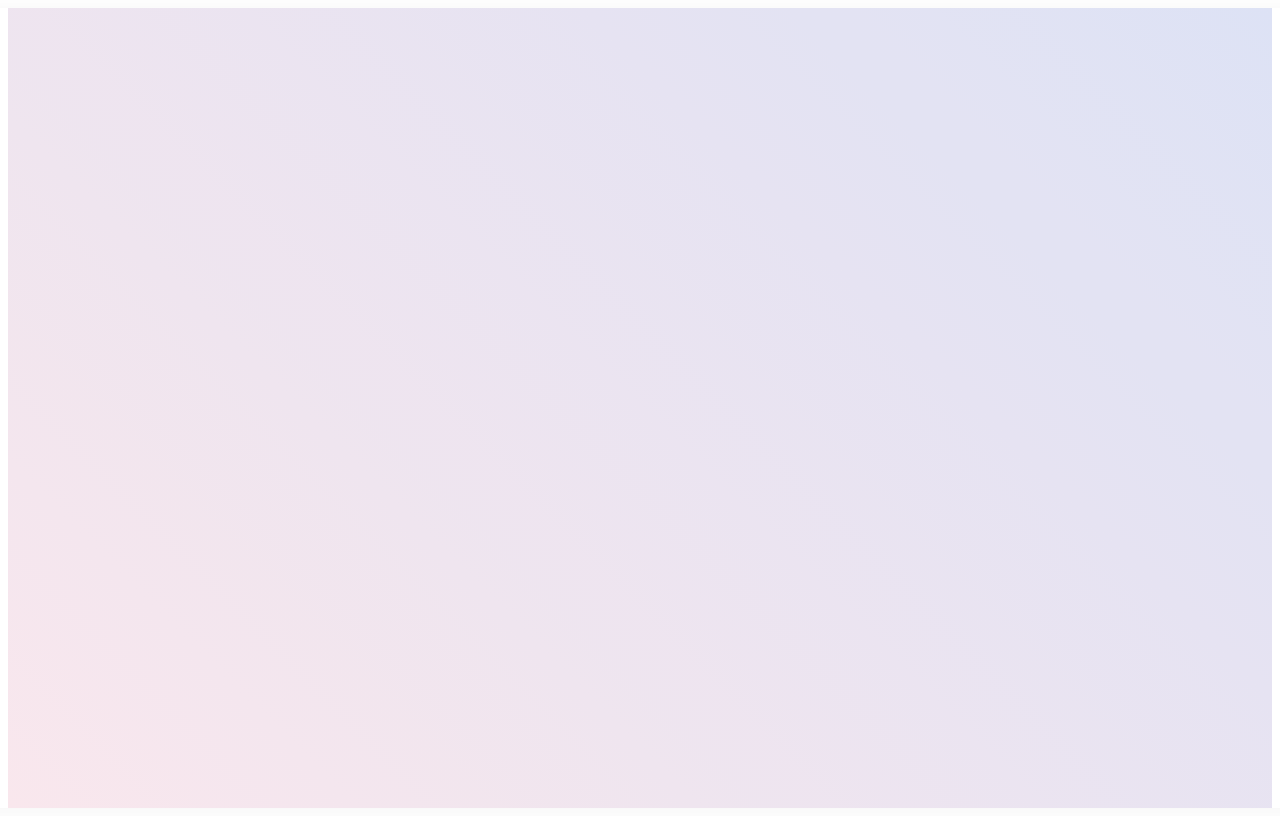
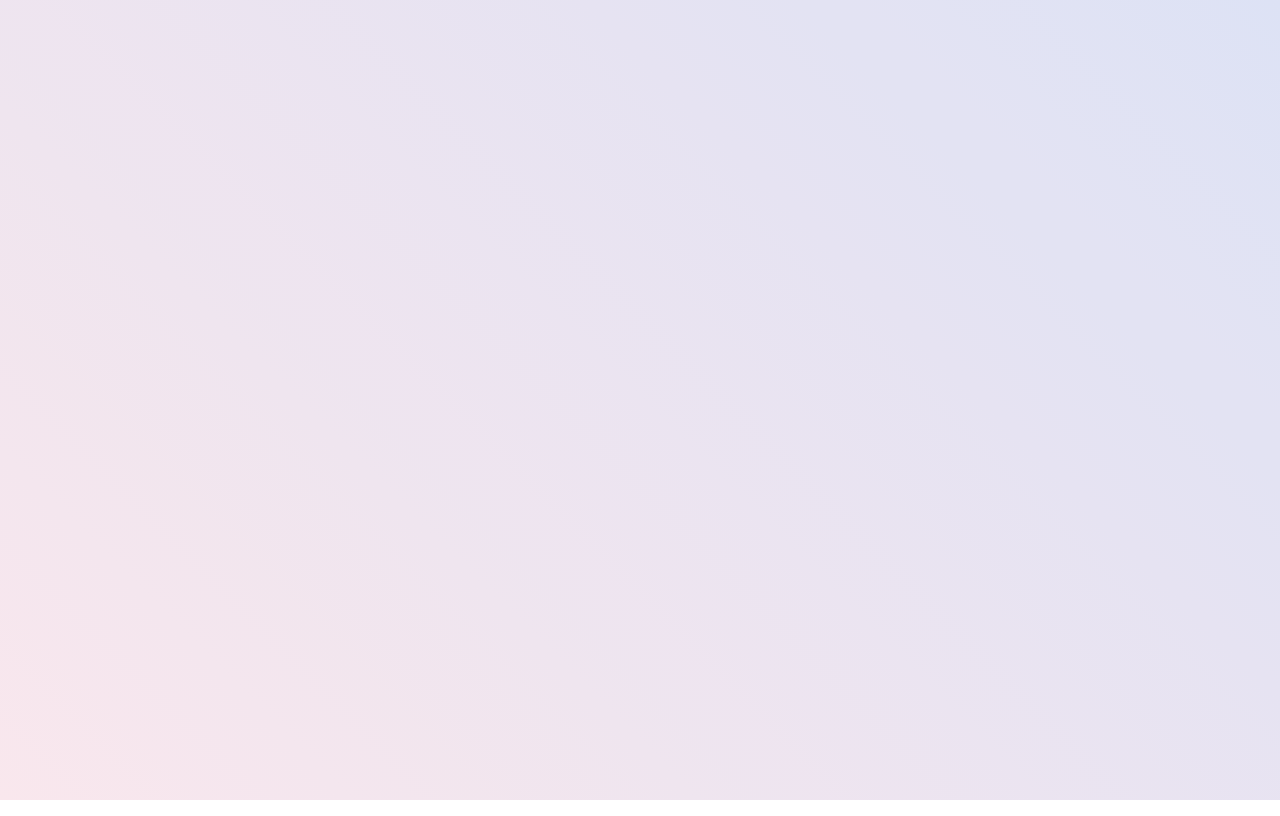
Before and after one commit to gawoooon/TUK-CE-capstone-2023-drawingdiary, a React (Create React App) app in the folder drawingdiary/frontend/: page /my in a window 1280 px wide. Shown: the top 816 px of the page. Built offline with nearby package versions, Linux system fonts and the light colour scheme.

Commit message:
[fix] 배경 수정, 페이지 추가

```diff
--- a/drawingdiary/frontend/src/App.jsx
+++ b/drawingdiary/frontend/src/App.jsx
@@ -9,6 +9,8 @@ import DiaryPage from "./pages/DiaryPage.jsx";
 import AlbumPage from "./pages/AlbumPage.jsx";
 import StatsPage from "./pages/StatsPage.jsx";
 import MyPage from "./pages/MyPage.jsx";
+import ChoosePersonalityPage from "./pages/ChoosePersonalityPage";
+import FinishPage from "./pages/FinishPage";
 
 function App() {
   return (
@@ -22,6 +24,8 @@ function App() {
         <Route path="/album" element={<AlbumPage />} />
         <Route path="/stats" element={<StatsPage />} />
         <Route path="/my" element={<MyPage />} />
+        <Route path="/choosePersonality" element={<ChoosePersonalityPage />} />
+        <Route path="/FinishPage" element={<FinishPage />} />
       </Routes>
     </Router>
   );
--- a/drawingdiary/frontend/src/components/Background/index.jsx
+++ b/drawingdiary/frontend/src/components/Background/index.jsx
@@ -1,6 +1,12 @@
-import styled from "styled-components";
+import styled, { createGlobalStyle } from "styled-components";
 
-const BackgroundColor = styled.div`
+const GlobalStyle = createGlobalStyle`
+  body {
+    margin: 0;
+  }
+  `;
+
+const BackgroundColor = styled.body`
   display: flex;
   flex-direction: column;
   align-items: center;
@@ -20,11 +26,12 @@ const BackgroundBox = styled.div`
 
 function Background({ children }) {
   return (
-    <div>
+    <>
+      <GlobalStyle />
       <BackgroundColor>
         <BackgroundBox>{children}</BackgroundBox>
       </BackgroundColor>
-    </div>
+    </>
   );
 }
 
--- /dev/null
+++ b/drawingdiary/frontend/src/pages/ChoosePersonalityPage.jsx
@@ -0,0 +1,11 @@
+import Background from "../components/Background";
+
+function ChoosePersonalityPage() {
+  return (
+    <div>
+      <Background>ChoosePersonalityPage</Background>
+    </div>
+  );
+}
+
+export default ChoosePersonalityPage;
--- /dev/null
+++ b/drawingdiary/frontend/src/pages/FinishPage.jsx
@@ -0,0 +1,11 @@
+import Background from "../components/Background";
+
+function FinishPage() {
+  return (
+    <div>
+      <Background>FinishPage</Background>
+    </div>
+  );
+}
+
+export default FinishPage;
```
